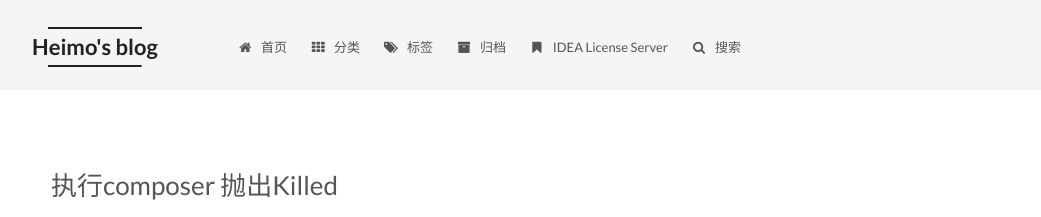
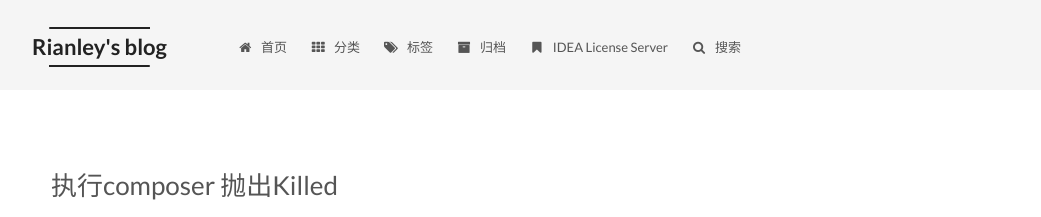
Before and after one commit to Rianley/rianley.github.io, a Jekyll site: the page built from index.html, in a window 1280 px wide. Shown: the top 217 px of the page, without its empty margins (239-1280 px from the left). Built offline with Jekyll 4.4.1, drawn with Linux system fonts in a browser that asks for light colours; the list of posts is cut into pages by our own code; comment, search, counter and statistics services are not loaded.

Commit message:
config update

```diff
--- a/_config.yml
+++ b/_config.yml
@@ -4,10 +4,10 @@
 # ---------------------------------------------------------------
 
 # Site
-title: Heimo's blog
+title: Rianley's blog
 subtitle:
 description: 玫瑰即玫瑰，花香无意义
-author: Heimo
+author: Rianley
 # Support language: de, en, fr-FR, id, ja, ko, pt-BR, pt, ru, zh-Hans, zh-hk, zh-tw
 language: zh-Hans
 date_format: '%Y-%m-%d'
@@ -235,7 +235,7 @@ social_icons:
 
 # Sidebar Avatar
 # in directory: /assets/images/avatar.gif
-avatar: https://ws1.sinaimg.cn/large/005H70QEgy1flgicyz2ucj30k00k0atz.jpg
+avatar: http://www.jremember.com/statics/gentelella/production/images/img.jpg
 
 
 # Table Of Contents in the Sidebar
@@ -287,8 +287,8 @@ links_title: Links
 #links_layout: block
 #links_layout: inline
 links:
-  小余和岁岁的个人博客: https://www.sunyyl.com
-  嘿嘿的博客: https://www.heihei.ink
+  囧记园地: http://www.jremember.com
+  rianley的博客: rianley.github.io
 
 
 # ---------------------------------------------------------------
```
